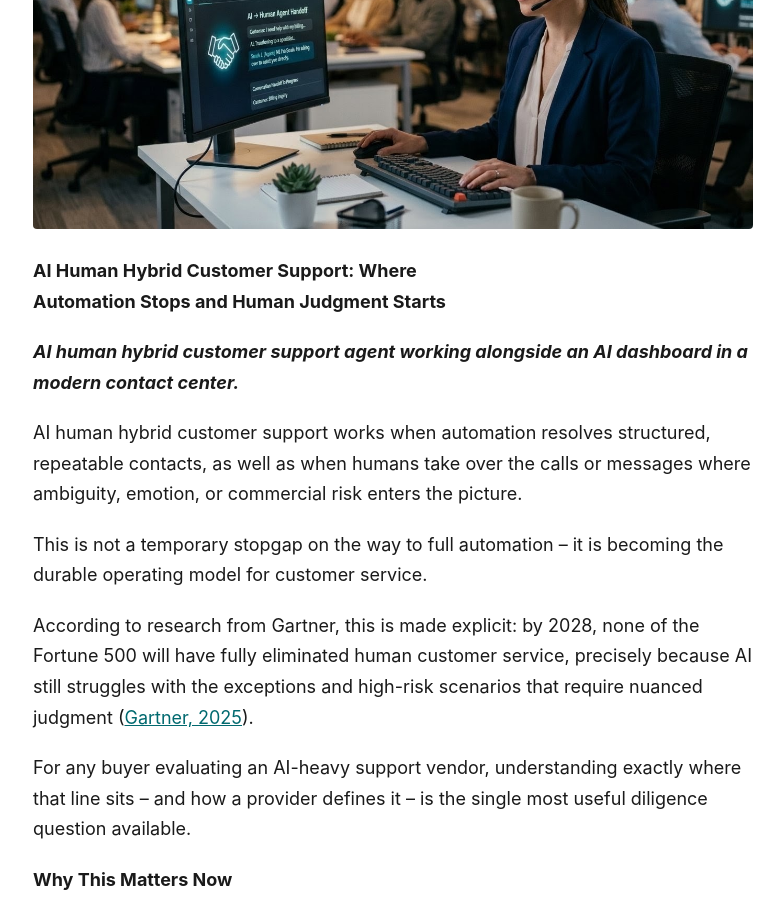
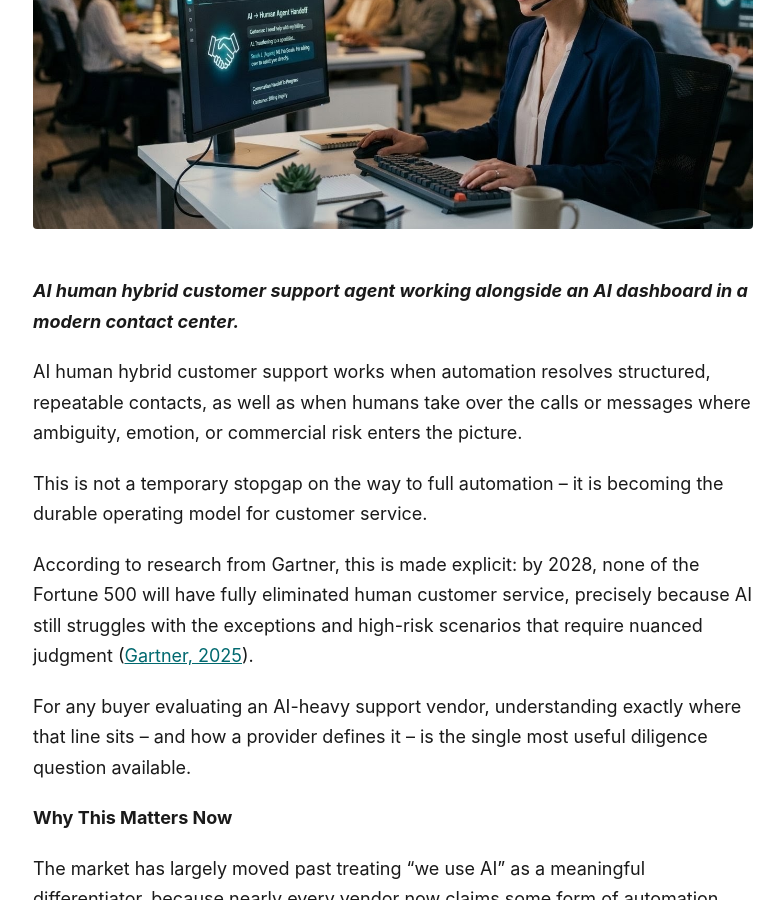
Before and after one commit to callnovo-cc/blog, a Jekyll site: the page built from _posts/2026-08-17-ai-human-hybrid-customer-support.md, in a window 1280 px wide and 900 px high, scrolled down 580 px. Shown: the whole window, without its empty margins (247-1031 px from the left). Built offline with Jekyll 4.4.1, drawn with Linux system fonts in a browser that asks for light colours.

Commit message:
Update 2026-08-17-ai-human-hybrid-customer-support.md

```diff
--- a/_posts/2026-08-17-ai-human-hybrid-customer-support.md
+++ b/_posts/2026-08-17-ai-human-hybrid-customer-support.md
@@ -5,8 +5,7 @@ date: 2026-08-17
 categories: [ai, bpo, automation, contact-center, customer-support, hybrid-support]
 ---
 
-![A modern support floor where human agents and AI systems handle different tiers of the same conversation.]({{ '/assets/images/article-01-ai-human-hybrid-support-hero.png.png' | relative_url }})**AI Human Hybrid Customer Support: Where
-Automation Stops and Human Judgment Starts**
+![A modern support floor where human agents and AI systems handle different tiers of the same conversation.]({{ '/assets/images/article-01-ai-human-hybrid-support-hero.png.png' | relative_url }})
 
 ***AI human hybrid customer support agent working alongside an AI dashboard in a modern contact center.***
 
```
